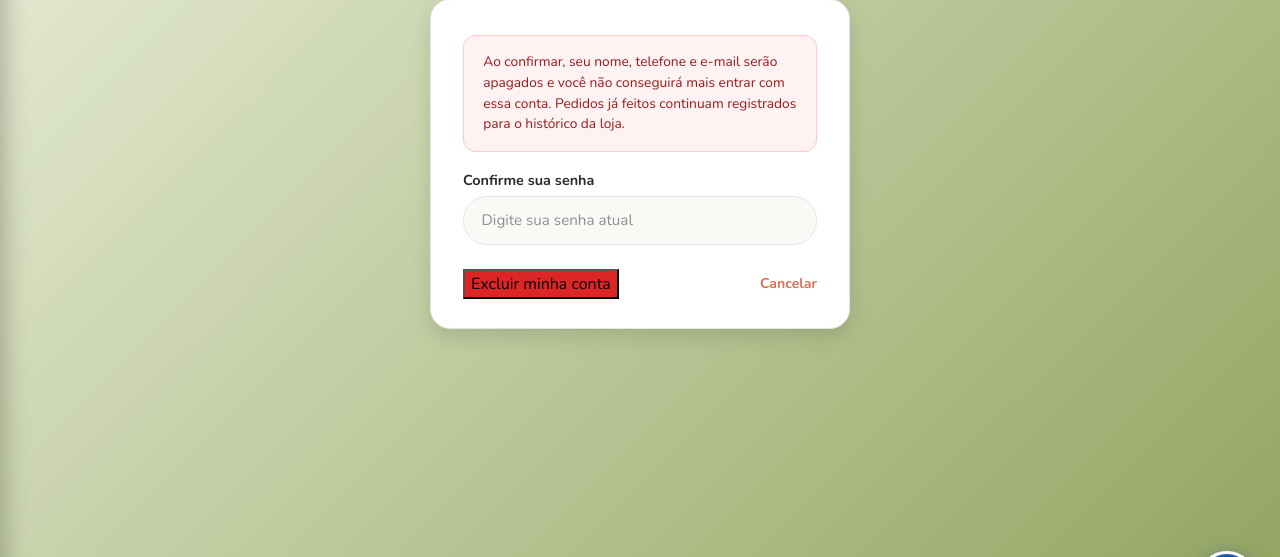
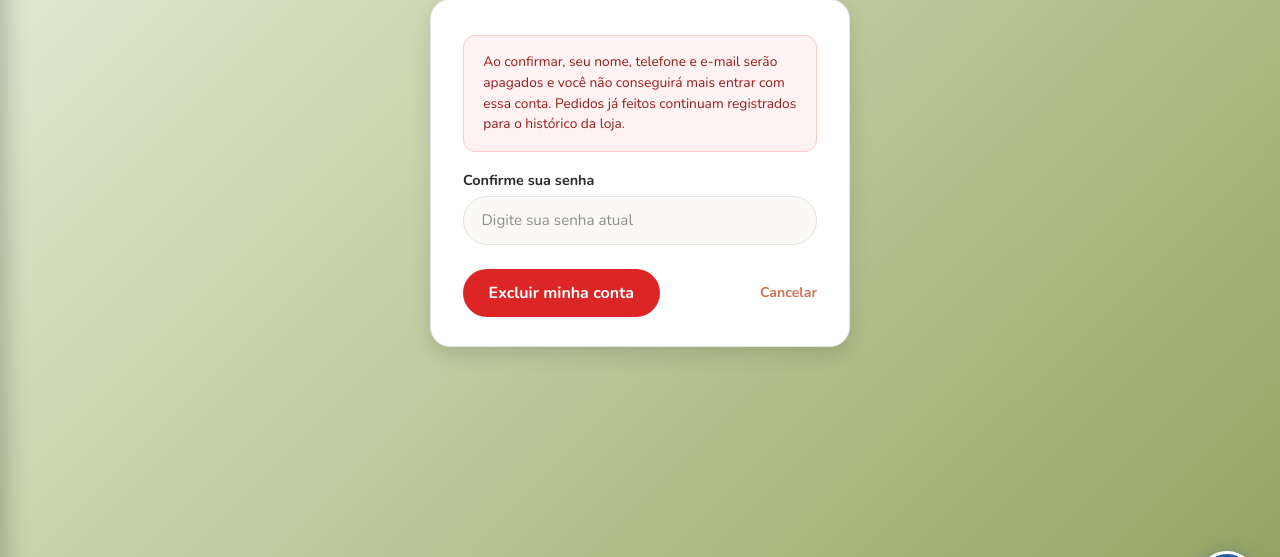
Before and after one commit to sarapacheco-user/DocesDaFhe, a Python web app: template templates/auth/excluir_conta.html in a window 1280 px wide. Shown: the part 167-724 px from the top of the page. Run offline with Jinja, Linux system fonts and the light colour scheme; the template is opened without the code that fills it, so the values that code supplies are empty; some libraries are stand-ins or nearby versions.

Commit message:
Corrige estilo do botao Excluir minha conta
O botao usa type="button" (para abrir confirmacao antes do submit),
e por isso nao recebia o estilo do CSS feito para button[type=submit].
Adicionada classe propria com o mesmo visual.

```diff
--- a/templates/auth/excluir_conta.html
+++ b/templates/auth/excluir_conta.html
@@ -30,7 +30,7 @@
     </div>
 
     <div class="pwd-actions">
-      <button type="button" id="btnExcluir" style="background:#dc2626 !important;"
+      <button type="button" id="btnExcluir" class="btn-excluir-conta"
               onclick="adminConfirmar({
                 titulo:'Excluir conta',
                 msg:'Tem certeza que deseja excluir sua conta? Essa ação não pode ser desfeita.',
@@ -49,5 +49,20 @@
 .pwd-alert { padding:.65rem .9rem; border-radius:8px; font-size:.87rem; margin-bottom:.7rem; }
 .pwd-alert-success { background:#dcfce7; color:#166534; }
 .pwd-alert-error   { background:#fee2e2; color:#991b1b; }
+
+.btn-excluir-conta {
+  background: #dc2626;
+  color: #fff;
+  border: none;
+  border-radius: 24px;
+  padding: .75rem 1.6rem;
+  font-family: 'Nunito', sans-serif;
+  font-size: 1rem;
+  font-weight: 700;
+  cursor: pointer;
+  transition: background .2s, transform .15s;
+  box-shadow: none;
+}
+.btn-excluir-conta:hover { background: #b91c1c; transform: translateY(-2px); }
 </style>
 {% endblock %}
```
